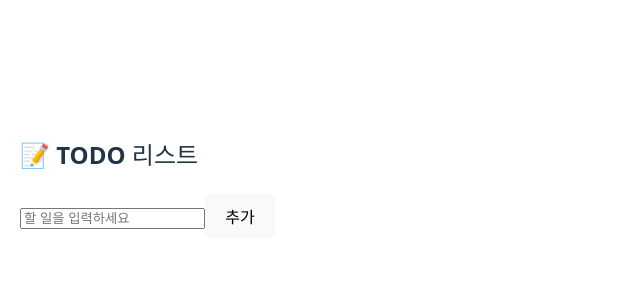
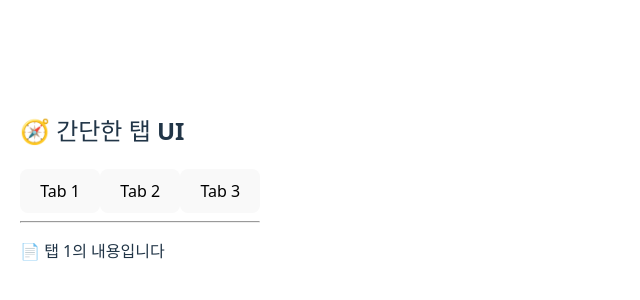
Before and after one commit to jjjuun-debug/practice-fe, a React (Vite) app: page / in a window 1280 px wide. Shown: the part 214-514 px from the top of the page, without its empty margins (0-640 px from the left). Built offline with nearby package versions, Linux system fonts and the light colour scheme.

Commit message:
khs_homework_day5

```diff
--- a/src/App.jsx
+++ b/src/App.jsx
@@ -1,9 +1,10 @@
 // src/App.jsx
 import React from 'react';
 import TodoList from './components/BusinessCard';
+import TabUI from './components/BusinessCard';
 
 function App() {
-  return <TodoList />;
+  return <TabUI />;
 }
 
 export default App;
--- a/src/components/BusinessCard.jsx
+++ b/src/components/BusinessCard.jsx
@@ -1,45 +1,27 @@
-// src/components/TodoList.jsx
 import React, { useState } from 'react';
 
-function TodoList() {
-  const [input, setInput] = useState('');
-  const [todos, setTodos] = useState([]);
-
-  const handleAdd = () => {
-    if (input.trim() === '') return;
-    const newTodo = { id: Date.now(), text: input };
-    setTodos([...todos, newTodo]);
-    setInput('');
-  };
-
-  const handleDelete = (id) => {
-    const newTodos = todos.filter(todo => todo.id !== id);
-    setTodos(newTodos);
-  };
+function TabUI() {
+  const [activeTab, setActiveTab] = useState(1); // 기본 탭 1 선택
 
   return (
     <div style={{ padding: '20px' }}>
-      <h2>📝 TODO 리스트</h2>
-      <input
-        type="text"
-        value={input}
-        onChange={(e) => setInput(e.target.value)}
-        placeholder="할 일을 입력하세요"
-      />
-      <button onClick={handleAdd}>추가</button>
+      <h2>🧭 간단한 탭 UI</h2>
 
-      <ul>
-        {todos.map(todo => (
-          <li key={todo.id}>
-            {todo.text}
-            <button onClick={() => handleDelete(todo.id)} style={{ marginLeft: '10px' }}>
-              삭제
-            </button>
-          </li>
-        ))}
-      </ul>
+      {/* 버튼 3개 */}
+      <div>
+        <button onClick={() => setActiveTab(1)}>Tab 1</button>
+        <button onClick={() => setActiveTab(2)}>Tab 2</button>
+        <button onClick={() => setActiveTab(3)}>Tab 3</button>
+      </div>
+
+      <hr />
+
+      {/* 조건에 따라 다른 내용 보여주기 */}
+      {activeTab === 1 && <p>📄 탭 1의 내용입니다</p>}
+      {activeTab === 2 && <p>📄 탭 2의 내용입니다</p>}
+      {activeTab === 3 && <p>📄 탭 3의 내용입니다</p>}
     </div>
   );
 }
 
-export default TodoList;
+export default TabUI;
```
Also changed, not shown: src/pages/Home.jsx (+5 -24 lines).
